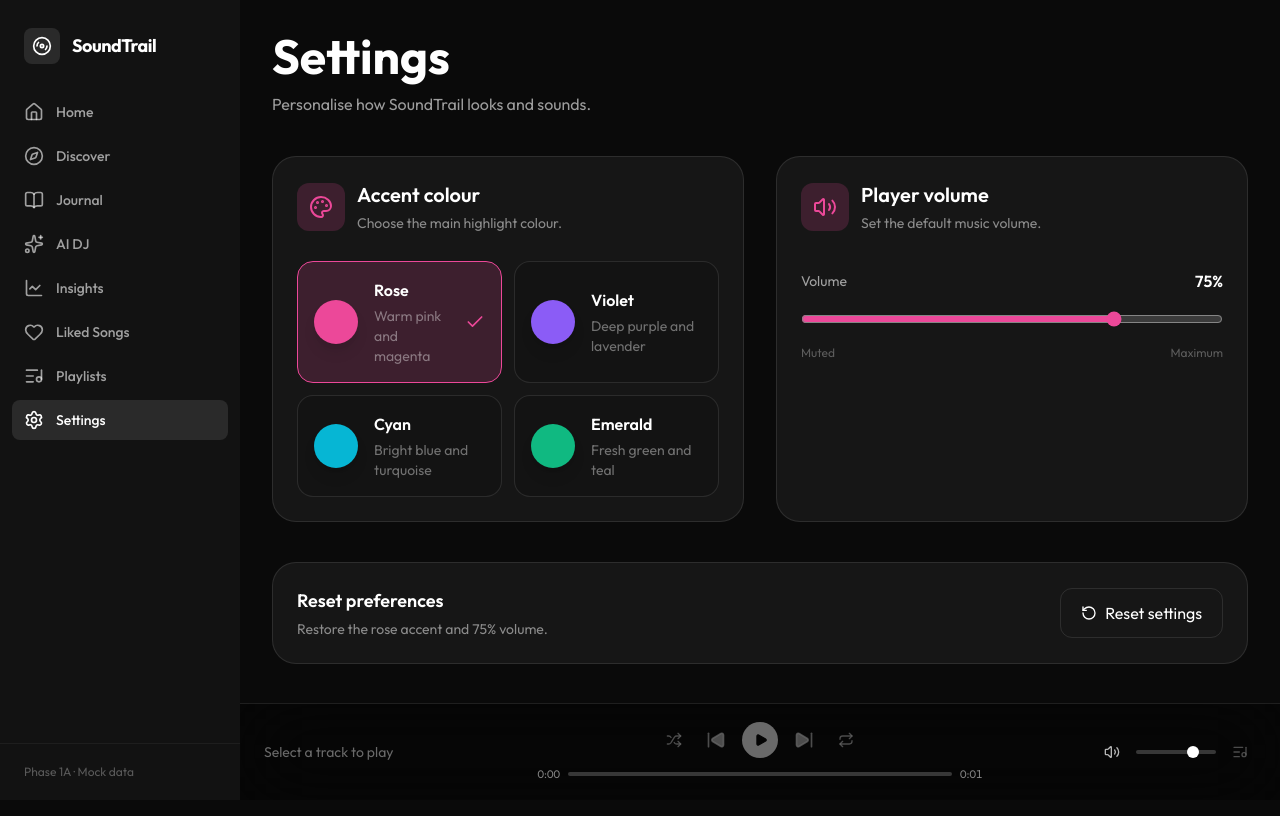
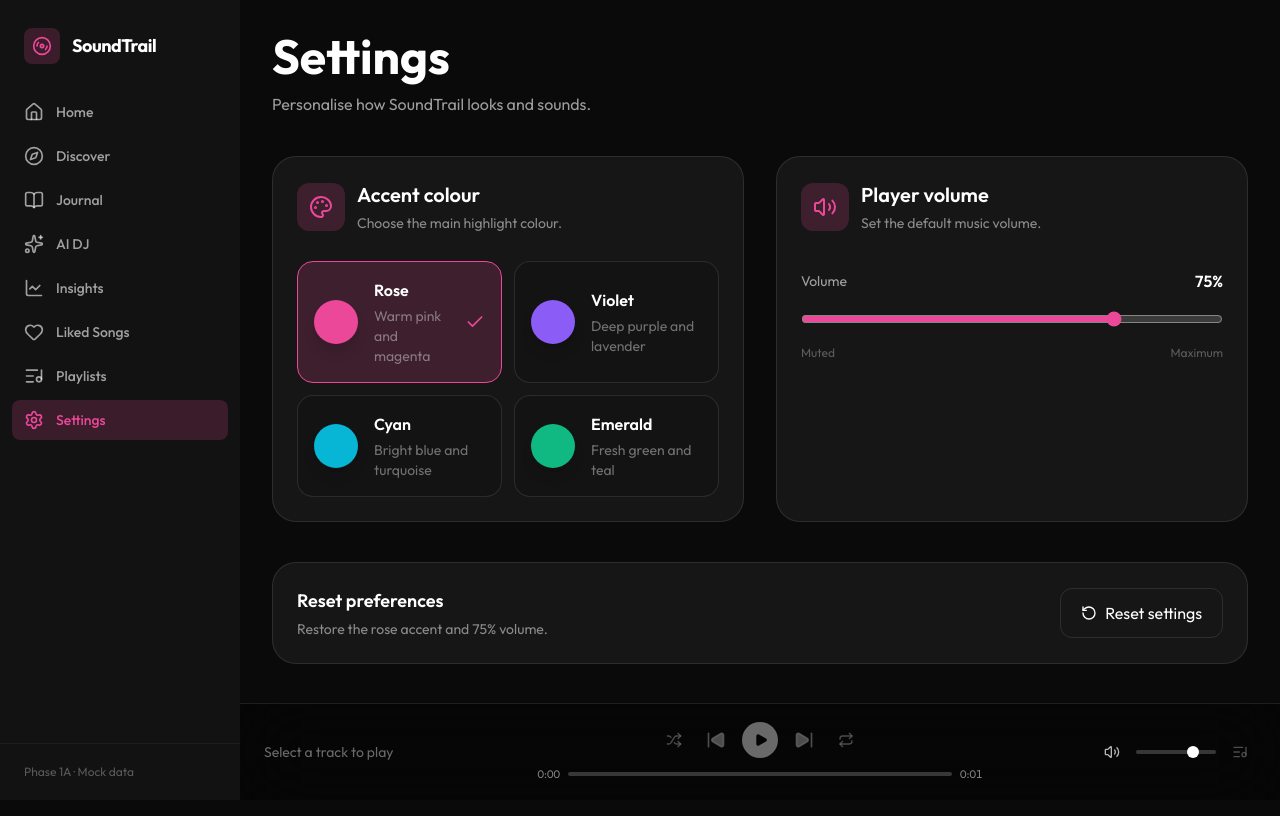
Before and after one commit to omicoded19/SoundTrail, a React (Vite) app: page /settings in a window 1280 px wide. Shown: the top 816 px of the page. Built offline with nearby package versions, Linux system fonts and the light colour scheme.

Commit message:
added themed settings

```diff
--- a/src/components/layout/MobileNav.tsx
+++ b/src/components/layout/MobileNav.tsx
@@ -1,41 +1,83 @@
 import { NavLink } from 'react-router-dom'
-import { Compass, Home, LineChart, Sparkles, BookOpen } from 'lucide-react'
+
+import {
+  BookOpen,
+  Compass,
+  Heart,
+  Home,
+  LineChart,
+  ListMusic,
+  Settings as SettingsIcon,
+  Sparkles,
+} from 'lucide-react'
+
 import { cn } from '@/lib/cn'
-import { NAV_ITEMS, MOBILE_NAV_HEIGHT } from '@/lib/constants'
+import {
+  MOBILE_NAV_HEIGHT,
+  NAV_ITEMS,
+} from '@/lib/constants'
 
 const iconMap = {
   Home,
   Discover: Compass,
   Journal: BookOpen,
+  'Liked Songs': Heart,
+  Playlists: ListMusic,
   'AI DJ': Sparkles,
   Insights: LineChart,
+  Settings: SettingsIcon,
 } as const
 
 export function MobileNav() {
   return (
     <nav
-      className="fixed bottom-0 left-0 right-0 z-40 border-t border-white/10 bg-[#121212]/95 backdrop-blur-xl lg:hidden"
-      style={{ height: MOBILE_NAV_HEIGHT, paddingBottom: 'env(safe-area-inset-bottom)' }}
+      className="fixed bottom-0 left-0 right-0 z-40 overflow-x-auto border-t border-white/10 bg-[#121212]/95 backdrop-blur-xl lg:hidden"
+      style={{
+        height: MOBILE_NAV_HEIGHT,
+        paddingBottom: 'env(safe-area-inset-bottom)',
+      }}
       aria-label="Mobile navigation"
     >
-      <ul className="flex h-full items-center justify-around px-2">
+      {/*
+        min-w-max prevents all navigation items from becoming
+        extremely narrow now that the app has more pages.
+
+        On smaller screens, the navigation can scroll sideways.
+      */}
+      <ul className="flex h-full min-w-max items-center px-2">
         {NAV_ITEMS.map((item) => {
-          const Icon = iconMap[item.label as keyof typeof iconMap] ?? Home
+          const Icon =
+            iconMap[item.label as keyof typeof iconMap] ?? Home
+
           return (
-            <li key={item.to} className="flex-1">
+            <li
+              key={item.to}
+              className="w-20 flex-none"
+            >
               <NavLink
                 to={item.to}
                 end={item.to === '/'}
-                onClick={(e) => item.disabled && e.preventDefault()}
+                onClick={(event) => {
+                  if (item.disabled) {
+                    event.preventDefault()
+                  }
+                }}
                 className={({ isActive }) =>
                   cn(
-                    'flex flex-col items-center gap-1 py-2 text-[10px] font-medium transition-colors focus-visible:outline-none focus-visible:ring-2 focus-visible:ring-white/40',
-                    item.disabled && 'pointer-events-none opacity-40',
-                    isActive && !item.disabled ? 'text-white' : 'text-white/50',
+                    'flex flex-col items-center gap-1 rounded-lg py-2 text-[10px] font-medium transition-colors focus-visible:outline-none focus-visible:ring-2 focus-visible:ring-white/40',
+                    item.disabled &&
+                      'pointer-events-none opacity-40',
+                    isActive && !item.disabled
+                      ? 'text-[var(--accent)]'
+                      : 'text-white/50 hover:text-white',
                   )
                 }
               >
-                <Icon className="h-5 w-5" aria-hidden="true" />
+                <Icon
+                  className="h-5 w-5"
+                  aria-hidden="true"
+                />
+
                 <span>{item.mobileLabel}</span>
               </NavLink>
             </li>
--- a/src/components/layout/Sidebar.tsx
+++ b/src/components/layout/Sidebar.tsx
@@ -1,5 +1,17 @@
 import { NavLink } from 'react-router-dom'
-import { Compass, Disc3, Heart, Home, LineChart, ListMusic, Settings as SettingsIcon, Sparkles, BookOpen } from 'lucide-react'
+
+import {
+  BookOpen,
+  Compass,
+  Disc3,
+  Heart,
+  Home,
+  LineChart,
+  ListMusic,
+  Settings as SettingsIcon,
+  Sparkles,
+} from 'lucide-react'
+
 import { cn } from '@/lib/cn'
 import { NAV_ITEMS } from '@/lib/constants'
 
@@ -8,12 +20,10 @@ const iconMap = {
   Discover: Compass,
   Journal: BookOpen,
   'Liked Songs': Heart,
+  Playlists: ListMusic,
   'AI DJ': Sparkles,
   Insights: LineChart,
-  Playlists: ListMusic,
   Settings: SettingsIcon,
-
-
 } as const
 
 export function Sidebar() {
@@ -22,42 +32,64 @@ export function Sidebar() {
       className="fixed left-0 top-0 z-40 hidden h-screen w-60 flex-col bg-sidebar lg:flex"
       aria-label="Main navigation"
     >
+      {/* SoundTrail logo */}
       <div className="flex items-center gap-3 px-6 py-7">
-        <div className="flex h-9 w-9 items-center justify-center rounded-lg bg-white/10">
-          <Disc3 className="h-5 w-5 text-white" aria-hidden="true" />
+        <div className="flex h-9 w-9 items-center justify-center rounded-lg bg-[var(--accent-soft)]">
+          <Disc3
+            className="h-5 w-5 text-[var(--accent)]"
+            aria-hidden="true"
+          />
         </div>
-        <span className="text-lg font-bold tracking-tight text-white">SoundTrail</span>
+
+        <span className="text-lg font-bold tracking-tight text-white">
+          SoundTrail
+        </span>
       </div>
 
-      <nav className="flex flex-1 flex-col gap-1 px-3">
+      {/* Navigation links */}
+      <nav className="flex flex-1 flex-col gap-1 overflow-y-auto px-3">
         {NAV_ITEMS.map((item) => {
-          const Icon = iconMap[item.label as keyof typeof iconMap] ?? Home
+          const Icon =
+            iconMap[item.label as keyof typeof iconMap] ?? Home
+
           return (
             <NavLink
               key={item.to}
               to={item.to}
               end={item.to === '/'}
-              onClick={(e) => item.disabled && e.preventDefault()}
-              aria-current={undefined}
+              onClick={(event) => {
+                if (item.disabled) {
+                  event.preventDefault()
+                }
+              }}
               className={({ isActive }) =>
                 cn(
-                  'flex items-center gap-3 rounded-lg px-3 py-2.5 text-sm font-medium transition-colors focus-visible:outline-none focus-visible:ring-2 focus-visible:ring-white/40',
-                  item.disabled && 'cursor-not-allowed opacity-40',
+                  'flex items-center gap-3 rounded-lg px-3 py-2.5 text-sm font-medium transition-colors',
+                  'focus-visible:outline-none focus-visible:ring-2 focus-visible:ring-[var(--accent)]',
+                  item.disabled &&
+                    'cursor-not-allowed opacity-40',
                   isActive && !item.disabled
-                    ? 'bg-white/10 text-white'
+                    ? 'bg-[var(--accent-soft)] text-[var(--accent)]'
                     : 'text-white/60 hover:bg-white/5 hover:text-white',
                 )
               }
             >
-              <Icon className="h-5 w-5 shrink-0" aria-hidden="true" />
+              <Icon
+                className="h-5 w-5 shrink-0"
+                aria-hidden="true"
+              />
+
               {item.label}
             </NavLink>
           )
         })}
       </nav>
 
+      {/* Project status */}
       <div className="border-t border-white/5 px-6 py-5">
-        <p className="text-xs text-white/30">Phase 1A · Mock data</p>
+        <p className="text-xs text-white/30">
+          Phase 1A · Mock data
+        </p>
       </div>
     </aside>
   )
```
Also changed, not shown: src/components/layout/AppShell.tsx (+9 -2 lines), src/pages/SettingsPage.tsx (+31 -5 lines).
